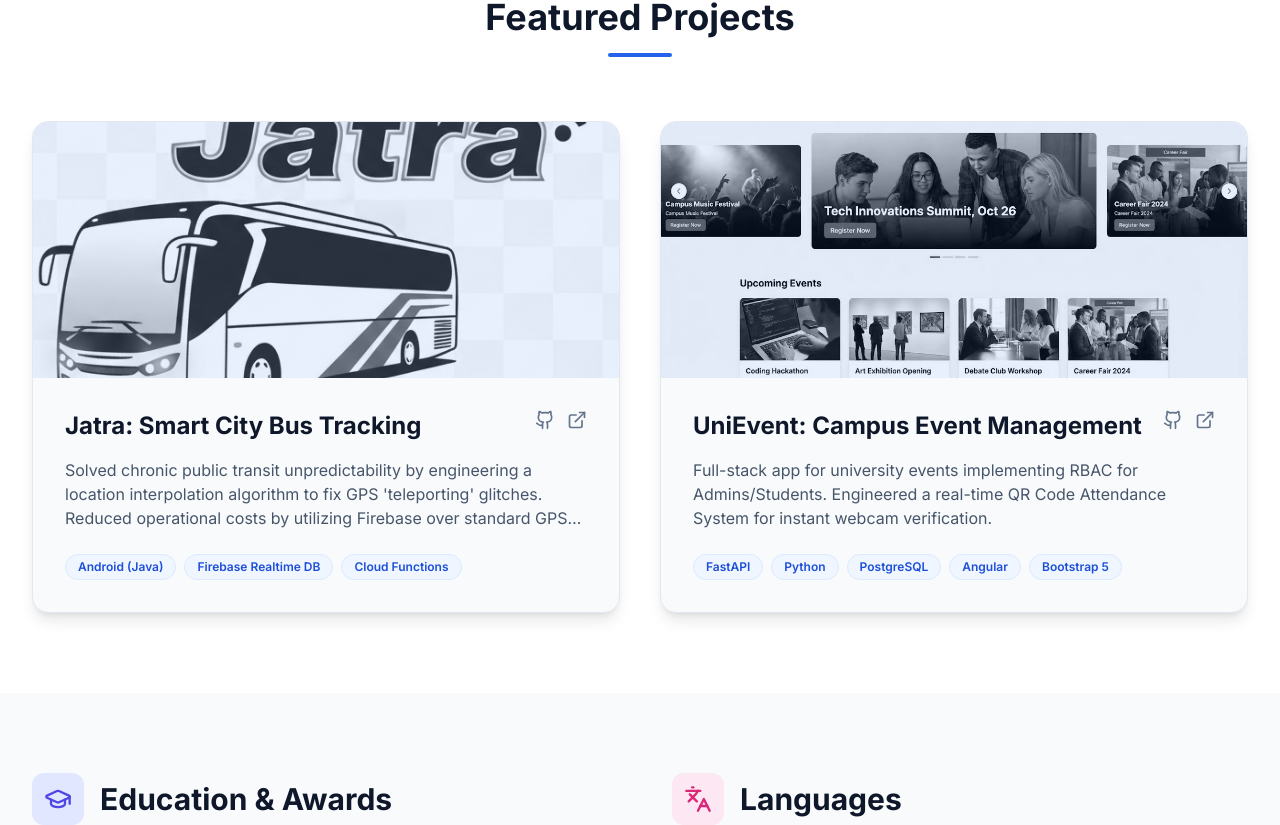
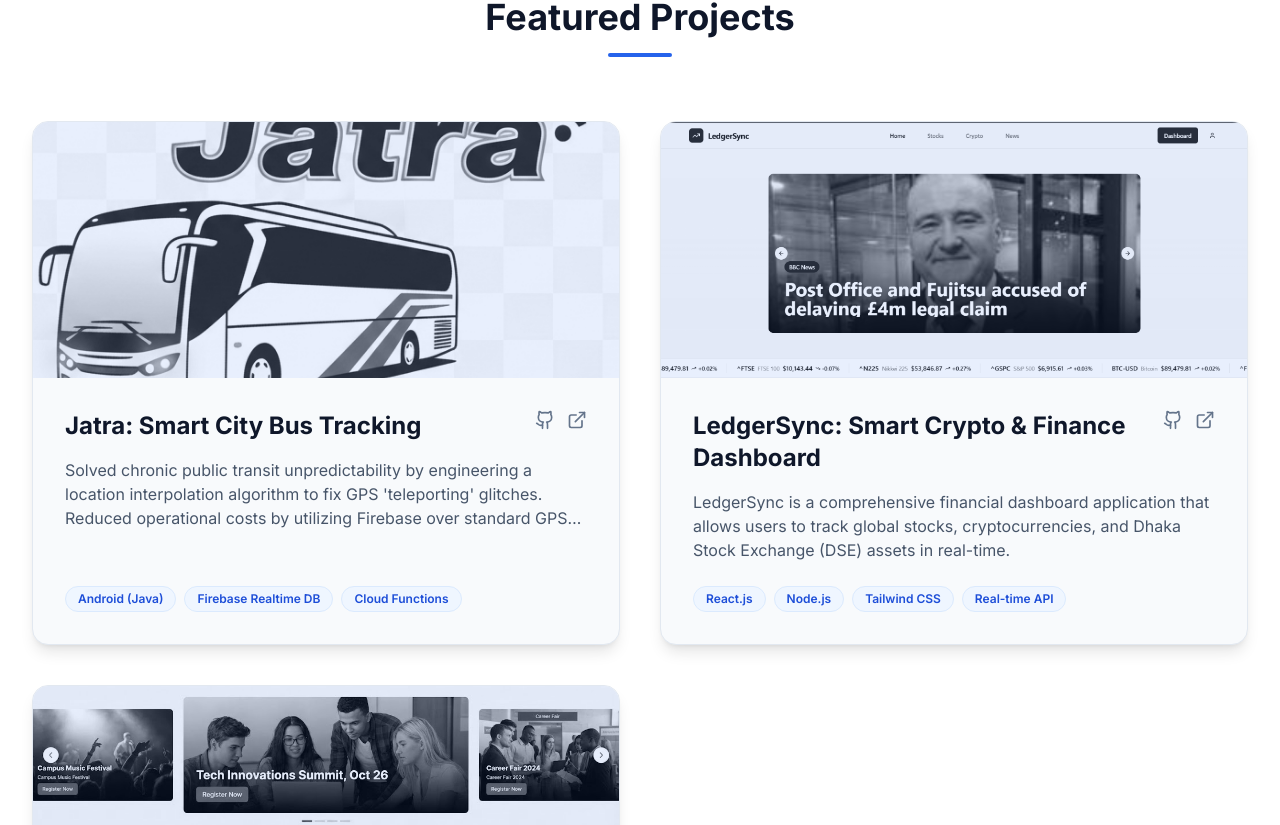
Before and after one commit to enamulhasan248/Enamul-Hasan-Portfolio, a React (Vite) app: page / in a window 1280 px wide. Shown: the part 1579-2404 px from the top of the page. Built offline with nearby package versions, Linux system fonts and the light colour scheme.

Commit message:
Add LedgerSync project

```diff
--- a/constants.ts
+++ b/constants.ts
@@ -55,6 +55,14 @@ export const PROJECTS = [
   },
   {
     id: 2,
+    title: "LedgerSync: Smart Crypto & Finance Dashboard",
+    description: "LedgerSync is a comprehensive financial dashboard application that allows users to track global stocks, cryptocurrencies, and Dhaka Stock Exchange (DSE) assets in real-time.",
+    tech: ["React.js", "Node.js", "Tailwind CSS", "Real-time API"],
+    image: "ledgersync-preview.png",
+    links: { github: "#", live: "#" }
+  },
+  {
+    id: 3,
     title: "UniEvent: Campus Event Management",
     description: "Full-stack app for university events implementing RBAC for Admins/Students. Engineered a real-time QR Code Attendance System for instant webcam verification.",
     tech: ["FastAPI", "Python", "PostgreSQL", "Angular", "Bootstrap 5"],
```
Also changed, not shown: public/ledgersync-preview.png (added).
